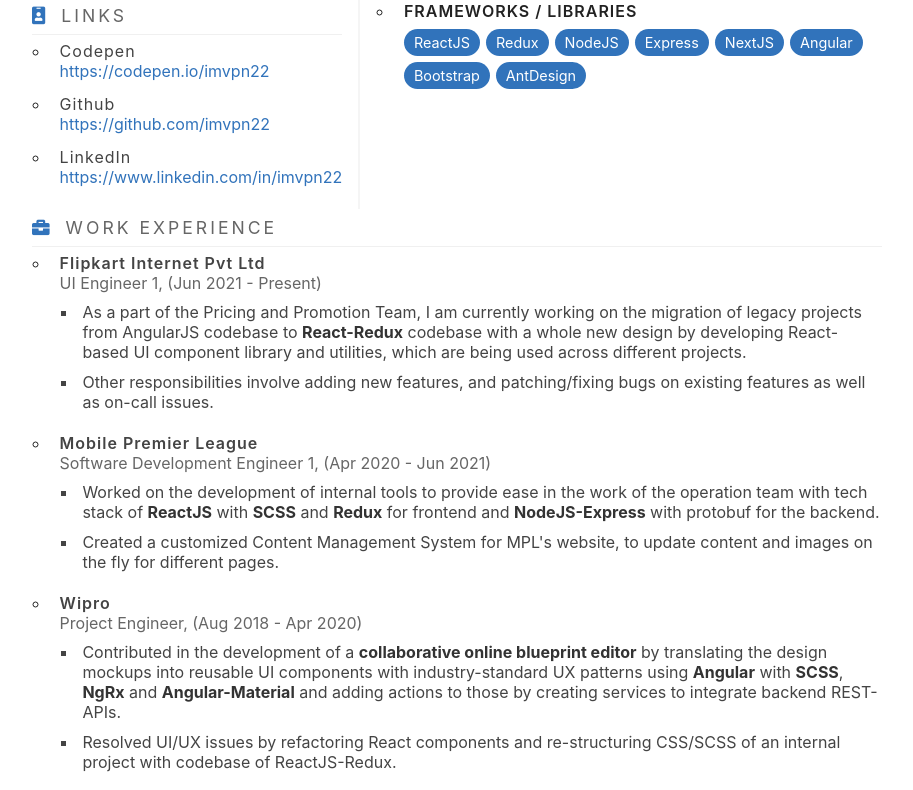
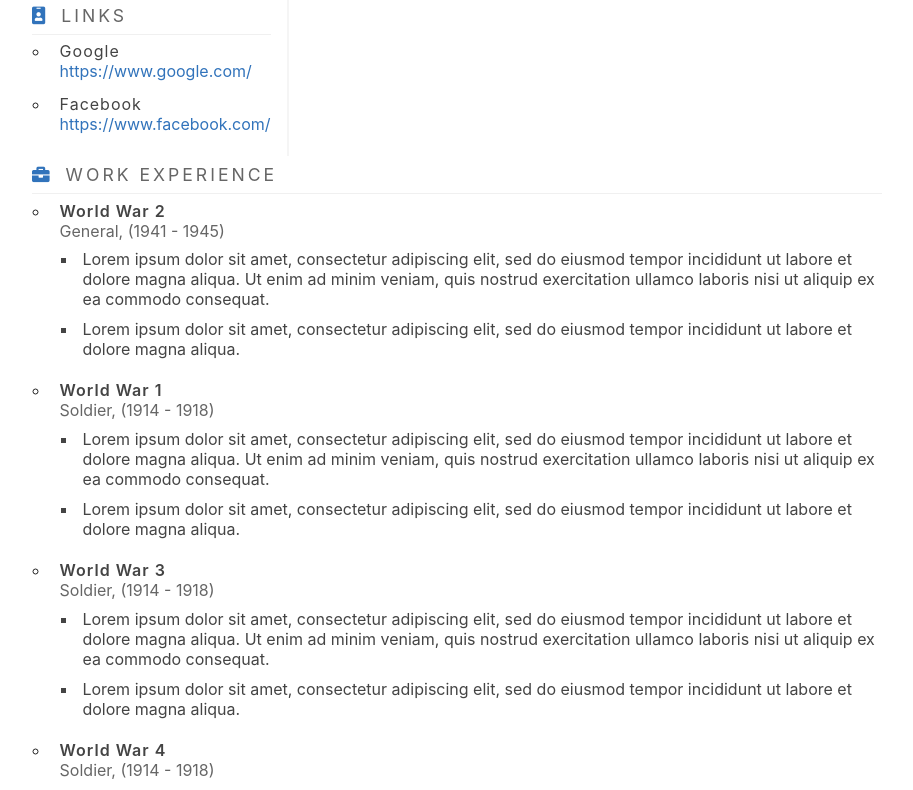
Before and after one commit to Volv3rin/VivekHNayeeResume, a plain HTML site: page index.html in a window 1280 px wide. Shown: the part 231-1021 px from the top of the page, without its empty margins (183-1096 px from the left). Drawn offline with Linux system fonts and the light colour scheme.

Commit message:
Update index.html

```diff
--- a/index.html
+++ b/index.html
@@ -142,7 +142,7 @@
       <section class="footer"></section>
     </div>
 
-    <script src="data/original.js"></script>
+    <script src="data/profile-dummy.js"></script>
     <script src="assets/js/main.js"></script>
   </body>
 </html>
```
